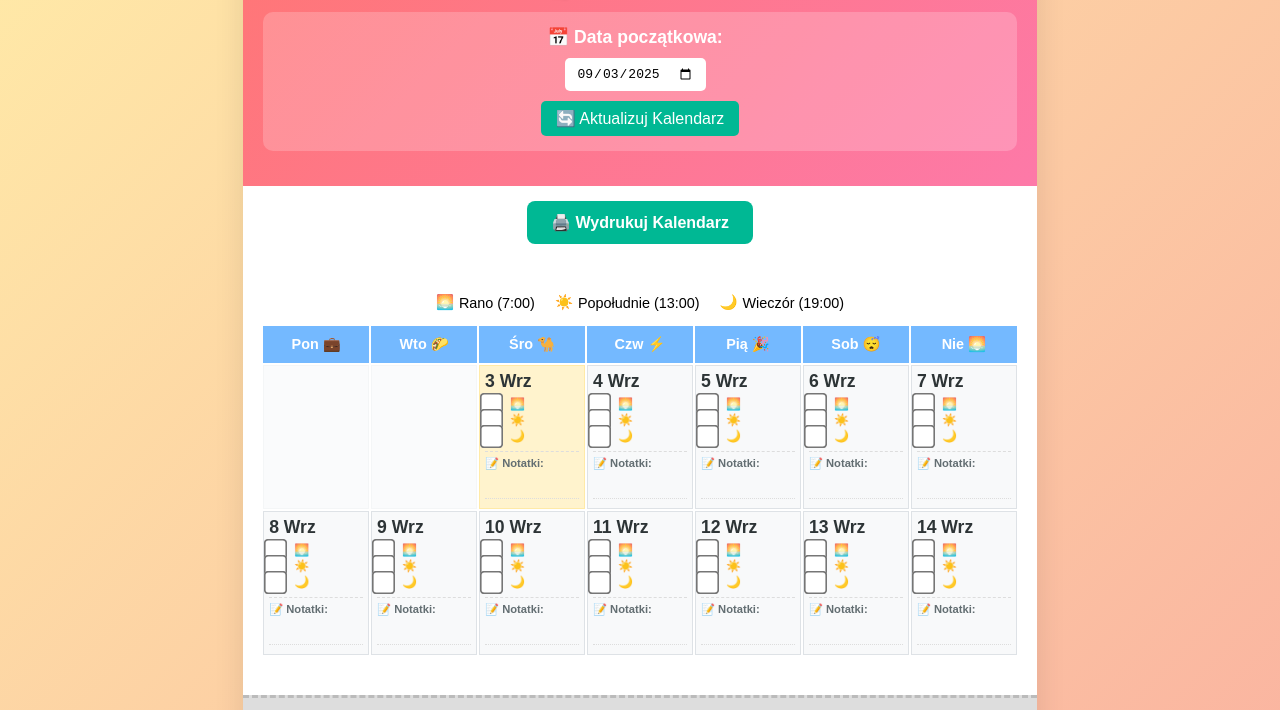
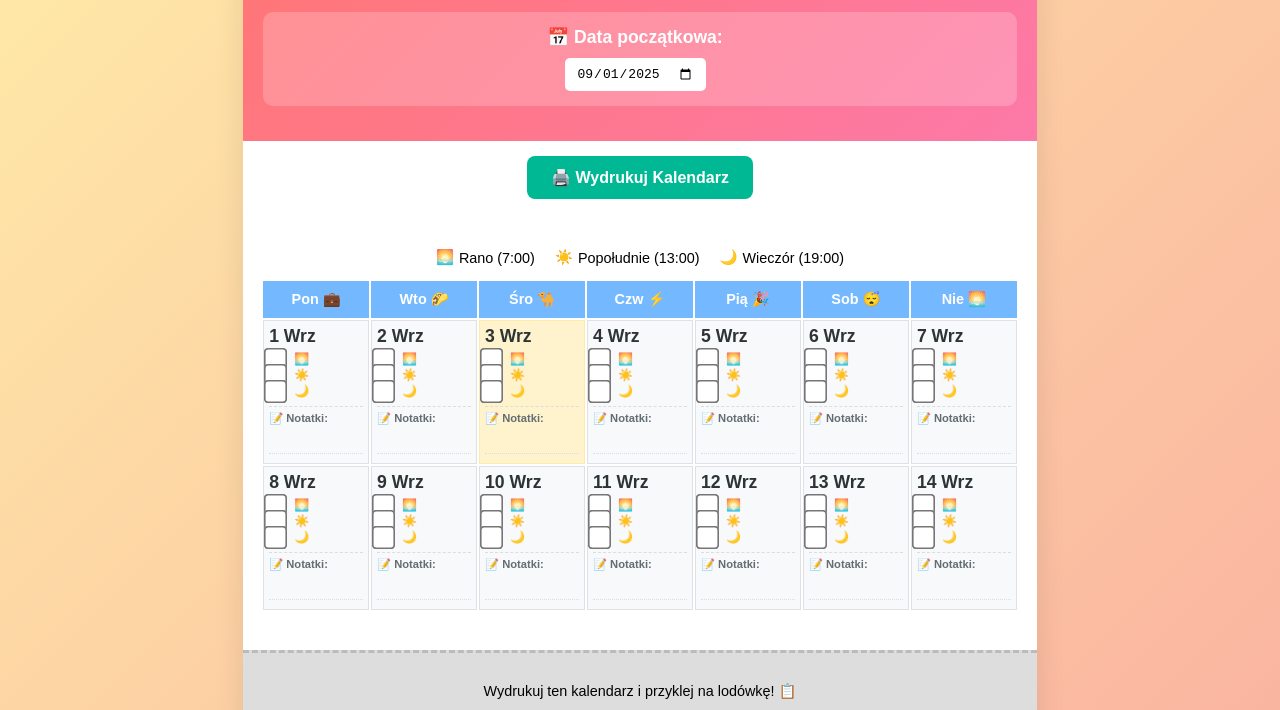
Before and after one commit to michalczukm/maczek, a plain HTML site: page index.html in a window 1280 px wide. Shown: the part 90-800 px from the top of the page. Drawn offline with Linux system fonts and the light colour scheme.

Commit message:
use the beginning of the current week as the default date

```diff
--- a/index.html
+++ b/index.html
@@ -2,7 +2,7 @@
 <html lang="en">
 <head>
     <meta charset="UTF-8">
-    <meta name="viewport" content="width=device-width, initial-scale=1.0">
+    <meta name="viewport" content="width=device-width, initial-scale=1.0, maximum-scale=1.0, user-scalable=no">
     <title>🐕 Harmonogram Karmienia Maczka</title>
     <style>
         @page {
@@ -74,22 +74,17 @@
             border-radius: 5px;
             font-size: 1em;
             margin-right: 10px;
+            -webkit-appearance: none;
+            -webkit-text-size-adjust: 100%;
+            -webkit-user-select: text;
         }
 
-        .date-selector button {
-            background: #00b894;
-            color: white;
-            border: none;
-            padding: 8px 15px;
-            border-radius: 5px;
-            cursor: pointer;
-            font-size: 1em;
-            transition: background 0.3s;
+        .date-selector input:focus {
+            outline: 2px solid #00b894;
+            outline-offset: 2px;
         }
 
-        .date-selector button:hover {
-            background: #00a085;
-        }
+
 
         .calendar {
             padding: 20px;
@@ -264,7 +259,6 @@
             <div class="date-selector">
                 <label for="startDate">📅 Data początkowa:</label>
                 <input type="date" id="startDate">
-                <button onclick="generateCalendar()">🔄 Aktualizuj Kalendarz</button>
             </div>
         </div>
 
@@ -381,11 +375,27 @@
             return months[monthIndex];
         }
 
-        // Initialize calendar with today's date and QR code
+        // Function to get the Monday of the current week
+        function getMondayOfCurrentWeek() {
+            const today = new Date();
+            const dayOfWeek = today.getDay(); // 0 = Sunday, 1 = Monday, etc.
+            const mondayOffset = dayOfWeek === 0 ? -6 : 1 - dayOfWeek; // Calculate days to subtract to get to Monday
+            const monday = new Date(today);
+            monday.setDate(today.getDate() + mondayOffset);
+            return monday;
+        }
+
+        // Initialize calendar with Monday of current week and QR code
         document.addEventListener('DOMContentLoaded', function() {
-            const today = new Date();
-            document.getElementById('startDate').value = today.toISOString().split('T')[0];
+            const mondayOfWeek = getMondayOfCurrentWeek();
+            const dateInput = document.getElementById('startDate');
+            dateInput.value = mondayOfWeek.toISOString().split('T')[0];
             generateCalendar();
+
+            // Add event listener for automatic calendar updates
+            dateInput.addEventListener('change', function() {
+                generateCalendar();
+            });
 
             // Generate QR code with current page URL
             new QRCode(document.getElementById("qrcode"), {
```
